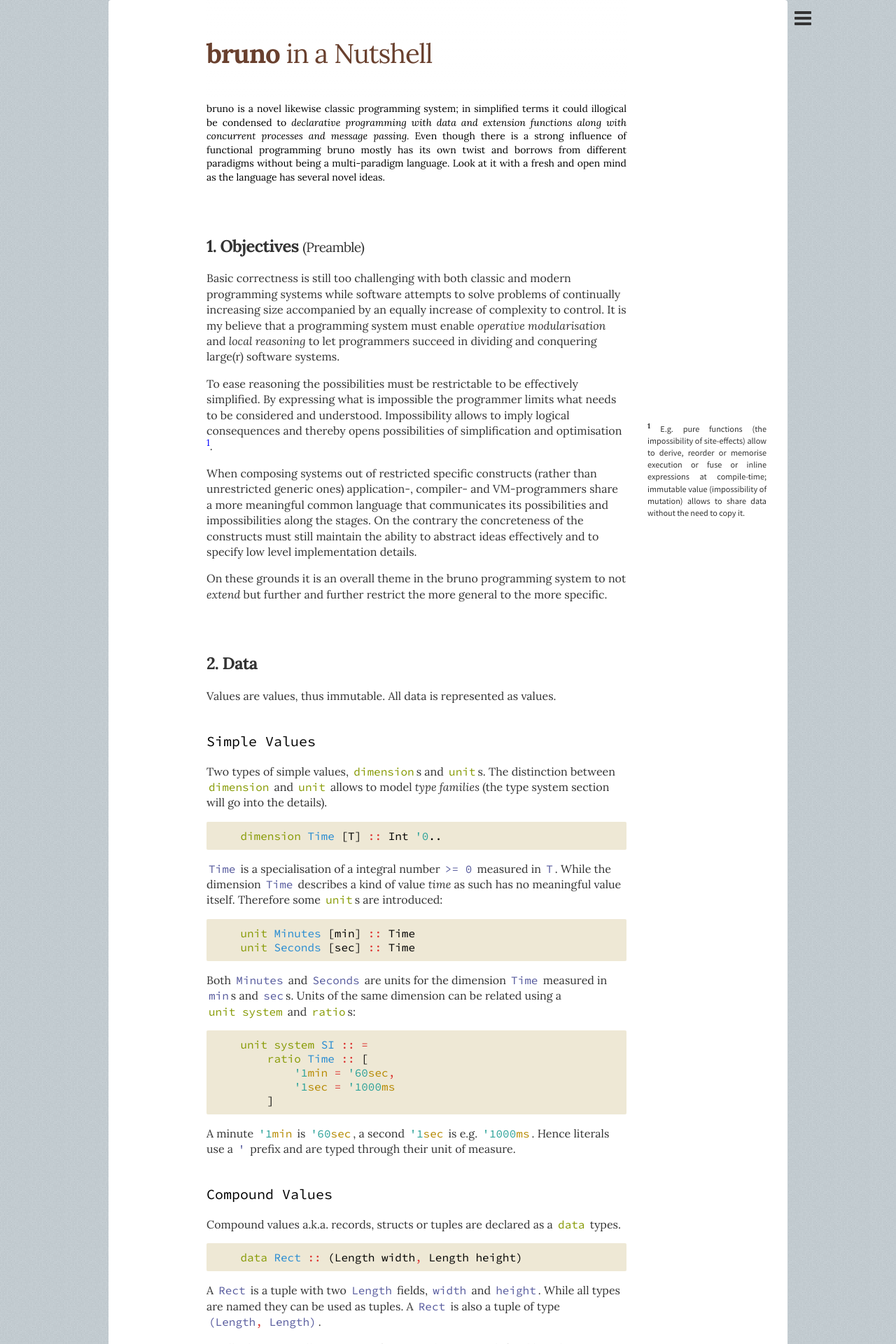
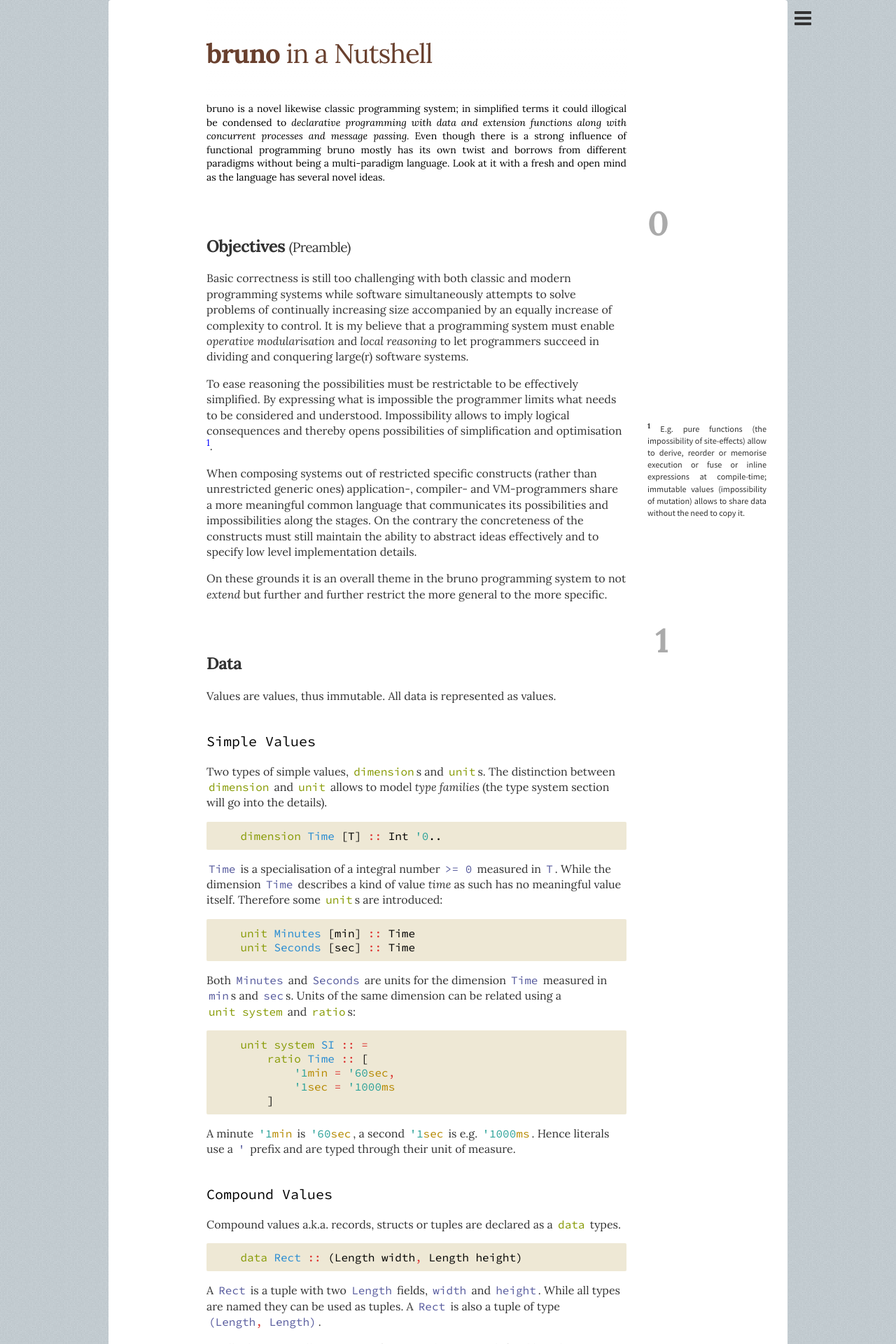
Before and after one commit to bruno-lang/bruno-lang.github.io, a Jekyll site: the page built from learn/index.md, in a window 1280 px wide. Shown: the top 1920 px of the page at 70% size. Built offline with Jekyll 4.4.1, drawn with Linux system fonts in a browser that asks for light colours; nearby versions of some CDN libraries; some of the changed text lies outside the part shown.

```diff
--- a/assets/css/docs.css
+++ b/assets/css/docs.css
@@ -97,7 +97,7 @@ content h1 + blockquote em {
 content h3, content h4 {
 	font-weight: normal; font-family: "Source Code Pro"; color: black;
 }
-content h1 { font-size: 2.4em; font-weight: normal; color: #69402e; counter-reset: h2;}
+content h1 { font-size: 2.4em; font-weight: normal; color: #69402e; counter-reset: h2 -1;}
 content h2 { font-size: 1.5em; }
 content h3 { font-size: 1.25em; }
 content h4 { font-size: 1.125em; }
@@ -114,7 +114,16 @@ content h2 { margin-top: 3em; font-weight: bold; letter-spacing: -0.03em; }
 content h3 { margin-top: 2em; }
 content h4 em, content h3 em, content h2 em { font-size: 80%; font-weight: 300; font-style: normal; }
 
-content h2:before { counter-increment: h2; content: counter(h2, decimal) '. '; }
+content h2:before {
+  counter-increment: h2;
+  content: counter(h2, decimal);
+  color: #aaa;
+  font-size: 48px;
+	margin-right: -60px;
+	margin-top: -1em;
+	position: absolute;
+	right: 0;
+}
 
 code kw { color: #859900; }
 code lit { color: #2aa198; }
@@ -124,6 +133,7 @@ code as { color: #dc322f; }
 code uom { color: #b58900; }
 code atom { color: #d33682; }
 code var { font-style: normal; color: #cb4b16; }
+code key { color: #d33682; }
 
 toc {
 	position: fixed;
@@ -131,14 +141,16 @@ toc {
 	margin-left: 630px;
 	z-index: 1;
 	font-size: 11px;
+	counter-reset: tocH2 -1;
 }
-toc a.toc-toggle { width: 32px; line-height: 32px; border: 0; cursor: pointer; font-family: Lora; display: inline-block; font-size: 28px; font-weight: normal; display: absolute; margin-left: 210px; margin-top: 10px; }
+toc a.toc-toggle { width: 32px; line-height: 32px; border: 0; cursor: pointer; font-family: Lora; display: inline-block; font-size: 28px; font-weight: normal; position: absolute; margin-left: 210px; margin-top: 10px; }
 toc.toc-down .toc-toggle i.fa-bars:before {
 	color: white;
 }
 
 toc ol {
-	margin: 0; padding: 0; display: none;
+	background-color: white;
+	margin: 1em 0 0 0; padding: 0; display: none;
 }
 toc.toc-down ol {
 	display: inherit;
@@ -157,6 +169,14 @@ toc li.toc-H2 { padding-top: 0.7em; }
 toc li.toc-H3 { padding-left: 0em; }
 toc li.toc-H4 { padding-left: 1em; }
 toc li em, toc li.toc-H1 { display: none; }
+
+toc li.toc-H2:before {
+  counter-increment: tocH2;
+  content: counter(tocH2, decimal);
+	font-family: "Source Sans Pro";
+	font-weight: 600;
+	margin-right: 0.7em;
+}
 
 .sidenote {
 	position: absolute;
--- a/learn/index.md
+++ b/learn/index.md
@@ -16,11 +16,11 @@ title:  "bruno in a Nutshell"
 
 ## Objectives _(Preamble)_
 Basic correctness is still too challenging with both classic and modern programming
-systems while software attempts to solve problems of continually increasing size
-accompanied by an equally increase of complexity to control. It is my believe
-that a programming system must enable *operative modularisation* and
-*local reasoning* to let programmers succeed in dividing and conquering large(r)
-software systems.
+systems while software simultaneously attempts to solve problems of continually
+increasing size accompanied by an equally increase of complexity to control.
+It is my believe that a programming system must enable *operative modularisation*
+and *local reasoning* to let programmers succeed in dividing and conquering
+large(r) software systems.
 
 To ease reasoning the possibilities must be restrictable to be effectively simplified.
 By expressing what is impossible the programmer limits what needs to be
@@ -29,7 +29,7 @@ thereby opens possibilities of simplification and optimisation[^why-restrictions
 
 [^why-restrictions]: E.g. pure functions (the impossibility of site-effects) allow
       to derive, reorder or memorise execution or fuse or inline expressions at
-      compile-time; immutable value (impossibility of mutation) allows to share
+      compile-time; immutable values (impossibility of mutation) allows to share
       data without the need to copy it.
 
 When composing systems out of restricted specific constructs (rather than
```
Also changed, not shown: other parts of learn/index.md (+21 -1 lines), _layouts/default.html (+11 -0 lines).
